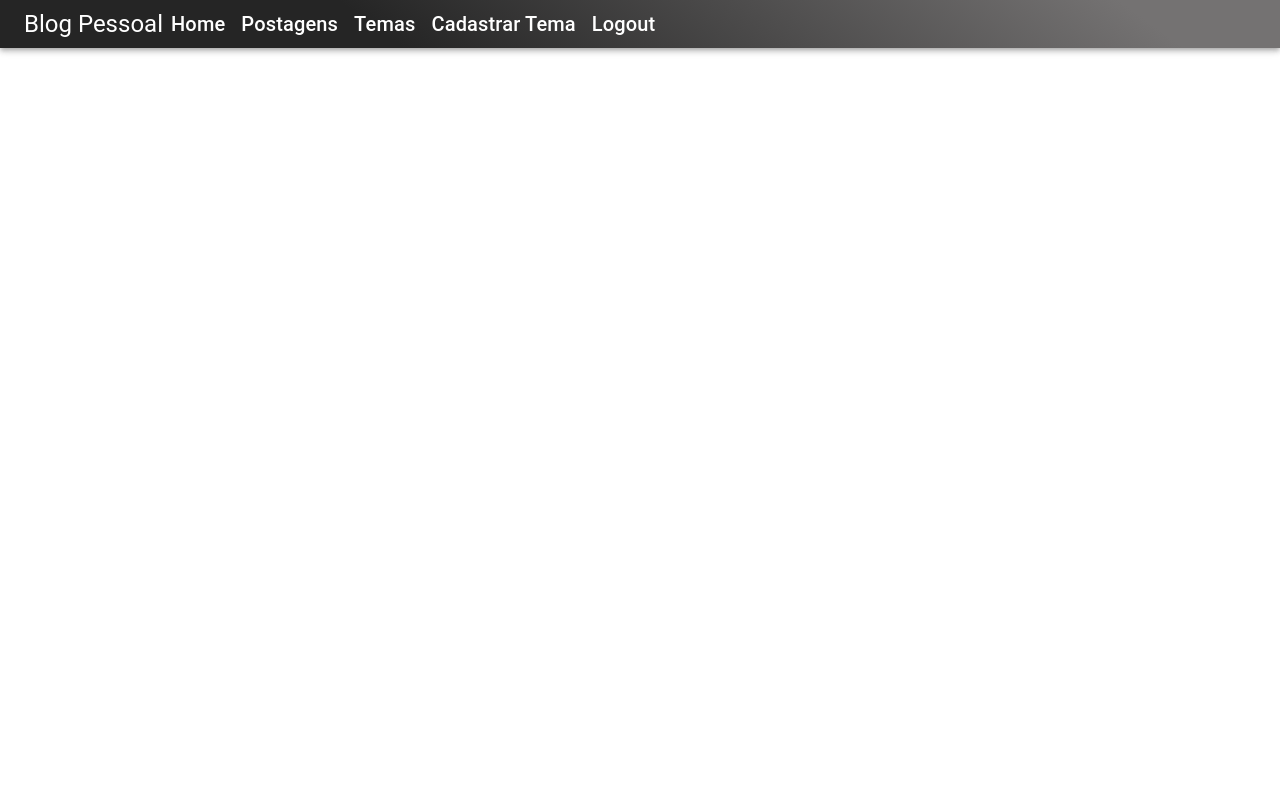
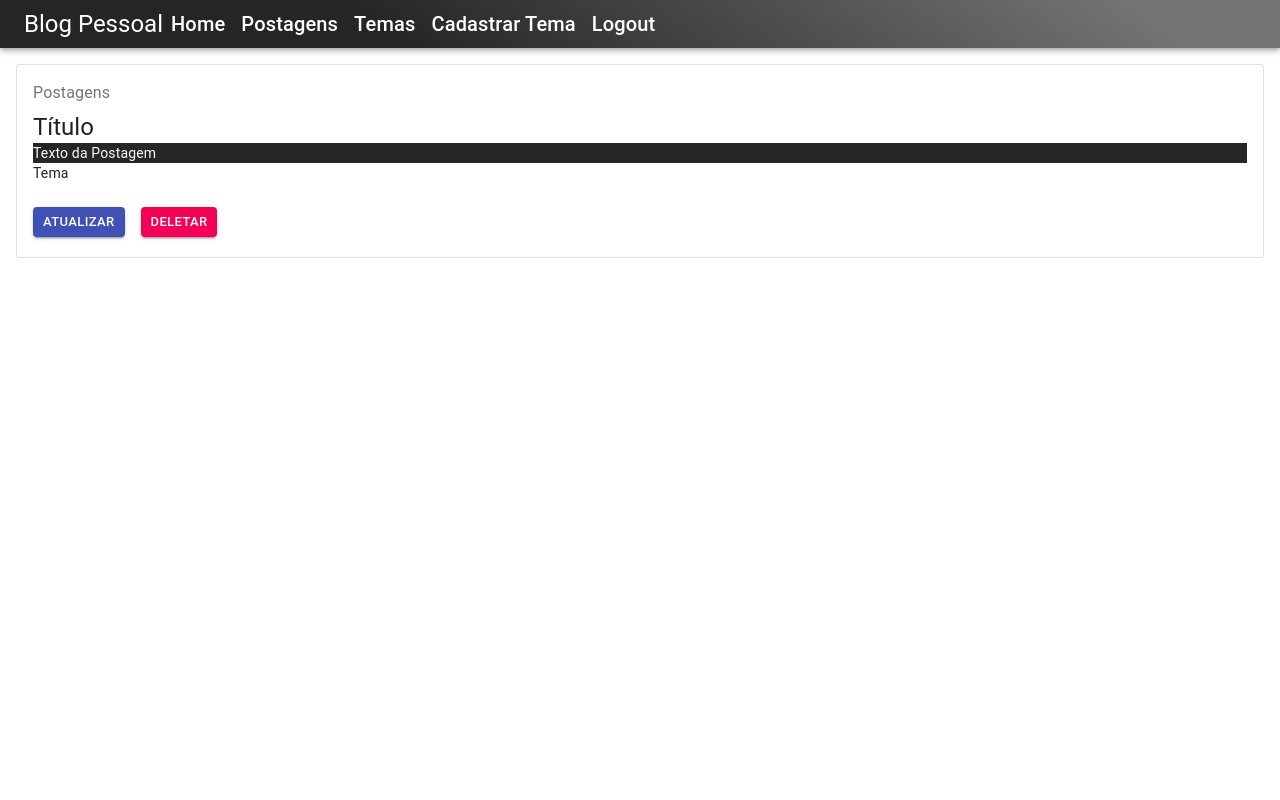
Before and after one commit to nancidama/BlogPessoal-REACT, a React (Create React App) app: page /posts in a window 1280 px wide. Shown: the top 800 px of the page. Built offline with nearby package versions, Linux system fonts and the light colour scheme.

Commit message:
Inclusão lista postagem, tab postagem e lista tem em CSS e TSX

```diff
--- a/src/App.tsx
+++ b/src/App.tsx
@@ -6,6 +6,8 @@ import CadastroUsuario from './paginas/cadastroUsuario/CadastroUsuario';
 import Home from './paginas/home/Home';
 import Login from './paginas/login/Login';
 import './App.css';
+import ListaTema from './components/temas/listatema/ListaTema';
+import ListaPostagem from './components/postagens/listapostagem/ListaPostagem';
 
 function App() {
   return (
@@ -29,6 +31,14 @@ function App() {
           <Route path='/cadastrousuario'>
             <CadastroUsuario />
           </Route>
+
+          <Route path='/temas'>
+            <ListaTema />
+          </Route>
+
+          <Route path='/posts'>
+            <ListaPostagem />
+          </Route>
         </div>
       </Switch>
       <Footer />
--- /dev/null
+++ b/src/components/postagens/listapostagem/ListaPostagem.css
@@ -0,0 +1,17 @@
+.text-decorator-none{
+    text-decoration: none;
+}
+
+.titulo{
+    color: rgb(250, 243, 243) !important;
+    font-weight: bold !important;
+}
+
+.botao{
+    border-color: rgb(105, 103, 103) !important;
+    background-color: #363535;
+    color: rgb(255, 250, 250) !important;
+}
+.postagens{
+    background-color: rgb(110, 106, 106);
+}
--- /dev/null
+++ b/src/components/postagens/listapostagem/ListaPostagem.tsx
@@ -0,0 +1,50 @@
+import React from 'react'
+import { Link } from 'react-router-dom'
+import { Box, Card, CardActions, CardContent, Button, Typography } from '@material-ui/core';
+import './ListaPostagem.css';
+
+function ListaPostagem() {
+
+    return (
+        <>
+            <Box m={2} >
+                <Card variant="outlined">
+                    <CardContent>
+                        <Typography color="textSecondary" gutterBottom>
+                            Postagens
+                        </Typography>
+                        <Typography variant="h5" component="h2">
+                            Título
+                        </Typography>
+                        <Typography variant="body2" component="p" className='botao'>
+                            Texto da Postagem
+                        </Typography>
+                        <Typography variant="body2" component="p">
+                            Tema
+                        </Typography>
+                    </CardContent>
+                    <CardActions>
+                        <Box display="flex" justifyContent="center" mb={1.5}>
+                            <Link to="" className="text-decorator-none" >
+                                <Box mx={1}>
+                                    <Button variant="contained" className="botao" size='small' color="primary">
+                                atualizar
+
+                                </Button>
+                                </Box>
+                                </Link>
+                                <Link to="" className="text-decorator-none">
+                                    <Box mx={1}>
+                                        <Button variant="contained" size='small' color="secondary">
+                                            deletar
+                                        </Button>
+                                    </Box>
+                            </Link>
+                        </Box>
+
+                    </CardActions>
+                </Card>
+            </Box>
+        </>)
+}
+export default ListaPostagem;
--- /dev/null
+++ b/src/components/postagens/tabpostagem/TabPostagem.tsx
@@ -0,0 +1,51 @@
+import React, { useState } from 'react'
+import { AppBar, Tab, Tabs, Typography, Box } from '@material-ui/core';
+import { TabContext, TabPanel } from '@material-ui/lab';
+import ListaPostagem from '../listapostagem/ListaPostagem';
+import './TabPostagem.css';
+
+function TabPostagem() {
+    const [value, setValue] = useState('1')
+    function handleChange(event: React.ChangeEvent<{}>, newValue: string) {
+        setValue(newValue);
+    }
+    return (
+<>
+            <TabContext value={value}>
+                <AppBar position="static">
+                    <Tabs centered indicatorColor="secondary" onChange={handleChange}>
+                        <Tab label="Todas as postagens" value="1" />
+                        <Tab label="Sobre nós" value="2" />
+                    </Tabs>
+                </AppBar>
+                <TabPanel value="1" >
+                    <Box display="flex" flexWrap="wrap" justifyContent="center">
+                        <ListaPostagem />
+                    </Box>
+                </TabPanel>
+                <TabPanel value="2">
+                    <Typography variant="h5" gutterBottom color="textPrimary" component="h5" align="center" className="titulo">Sobre nós</Typography>
+<Typography variant="body1" gutterBottom color="textPrimary" align="justify">Beyoncé é hoje uma das artistas mais importantes da música pop, não apenas pela quantidade de prêmios e hits emplacados, mas principalmente pelo seu discurso de transformação e empoderamento feminino.
+
+Eleita pela revista Forbes uma das mulheres mais poderosas do mundo, Beyoncé é uma artista acostumada a quebrar recordes: foi a primeira mulher a conquistar seis Grammys em uma única edição e, em 2021, se tornou a artista que mais ganhou a premiação na história.
+
+Beyoncé também foi a primeira mulher negra a ser headliner do Coachella. Mas há ainda muitas outras conquistas na trajetória de Beyoncé, que iniciou a sua carreira no Destiny’s Child, grupo do qual fez parte de 1997 até 2003.
+Beyoncé Giselle Knowles-Carter é filha da figurinista e hairstyle Tina Knowles e do empresário Mathew Knowles. A maior diva pop dos últimos tempos nasceu em 1981, no dia 4 de setembro, em Houston, no Texas, e tem uma irmã chamada Solange, que é atriz e cantora.
+Foi no Texas que passou boa parte de sua infância e adolescência, estudou na Alief Schoology High School e fez aulas de dança na St. Mary’s Elementary School.
+
+Venceu seu primeiro show de talentos quando tinha apenas 7 anos cantando o sucesso Imagine, de John Lennon. Ali, incentivada pela professora de dança que notou a vocação de Beyoncé, deu  seus primeiros passos rumo a uma carreira brilhante.
+
+Um ano depois, entrou como solista no coral da igreja St. John’s United Methodist, época em que conheceu outras jovens e juntas decidiram montar o grupo Girl’s Tyme.
+Por conta da notoriedade que a diva já apresentava no Destiny’s Child, começou sua carreira solo com o pé direito na Columbia Records, garantindo um adiantamento de 1,5 milhões de dólares da gravadora.
+
+O primeiro álbum saiu em 2003, Dangerously In Love, emplacando sucessos como Baby Boy e Crazy In Love. Estima-se que o disco tenha vendido 317 mil cópias apenas na semana de lançamento.
+
+O segundo disco veio depois de três anos por conta de projetos paralelos de Beyoncé e suas incursões no cinema. Ela lançou B’Day em 2006, ano em que completou 25 anos e o álbum foi lançado na data de seu aniversário.
+
+Um dos destaques do disco foi o single Déjà Vu e Beautiful Liar na edição Deluxe.</Typography>
+</TabPanel>
+</TabContext>
+</>
+);
+}
+export default TabPostagem;
--- /dev/null
+++ b/src/components/temas/listatema/ListaTema.css
@@ -0,0 +1,3 @@
+.text-decorator-none{
+    text-decoration: none;
+}
--- /dev/null
+++ b/src/components/temas/listatema/ListaTema.tsx
@@ -0,0 +1,42 @@
+import React from 'react'
+import { Link } from 'react-router-dom'
+import { Box, Card, CardActions, CardContent, Button, Typography } from '@material-ui/core';
+import './ListaTema.css';
+
+function ListaTema() {
+
+    return (
+        <>
+            <Box m={2}>
+                <Card variant="outlined">
+                    <CardContent>
+                        <Typography color="textSecondary" gutterBottom>
+                            Tema
+                        </Typography>
+                    </CardContent>
+                    <CardActions>
+                        <Box display="flex" justifyContent="center" mb={.5} >
+
+                            <Link to="" className="text-decorator-none">
+                                <Box mx={1}>
+                                    <Button variant="contained" className="marginLeft" size='small' color="primary">
+                                        Atualizar
+                                    </Button>
+                                </Box>
+                            </Link>
+                            <Link to="" className="text-decorator-none">
+                                <Box mx={1}>
+                                    <Button variant="contained" size='small' color="secondary">
+                                        deletar
+                                    </Button>
+                                </Box>
+                            </Link>
+                        </Box>
+                    </CardActions>
+                </Card>
+            </Box>
+        </>
+    );
+
+}
+export default ListaTema;
--- a/src/paginas/home/Home.css
+++ b/src/paginas/home/Home.css
@@ -9,18 +9,18 @@
     }
 
 .caixa{
-    background-color: #757272;
+    background-color: #bdbaba;
 }
 
 .titulo{
-    color: rgb(224, 222, 222) !important;
+    color: rgb(250, 243, 243) !important;
     font-weight: bold !important;
 }
 .botao{
-    border-color: rgb(20, 4, 4) !important;
-    background-color: #ebdddd;
-    color: rgb(224, 217, 217) !important;
+    border-color: rgb(105, 103, 103) !important;
+    background-color: #272626;
+    color: rgb(255, 250, 250) !important;
 }
 .postagens{
-    background-color: rgb(42, 41, 41);
+    background-color: rgb(110, 106, 106);
 }
--- a/src/paginas/home/Home.tsx
+++ b/src/paginas/home/Home.tsx
@@ -1,5 +1,6 @@
 import React from 'react';
 import {Typography, Box, Grid, Button} from '@material-ui/core';
+import TabPostagem from '../../components/postagens/tabpostagem/TabPostagem';
 import './Home.css';
 
 function Home() {
@@ -22,6 +23,7 @@ function Home() {
 
                 </Grid>
                 <Grid xs={12} className='postagens'>
+                    <TabPostagem/>
                 </Grid>
             </Grid>
         </>
```
Also changed, not shown: public/Prints/Atualizado2202PNG.PNG (added), public/Prints/AtualizadoTitulo2202.PNG (added), src/components/postagens/tabpostagem/TabPostagem.css (added).
